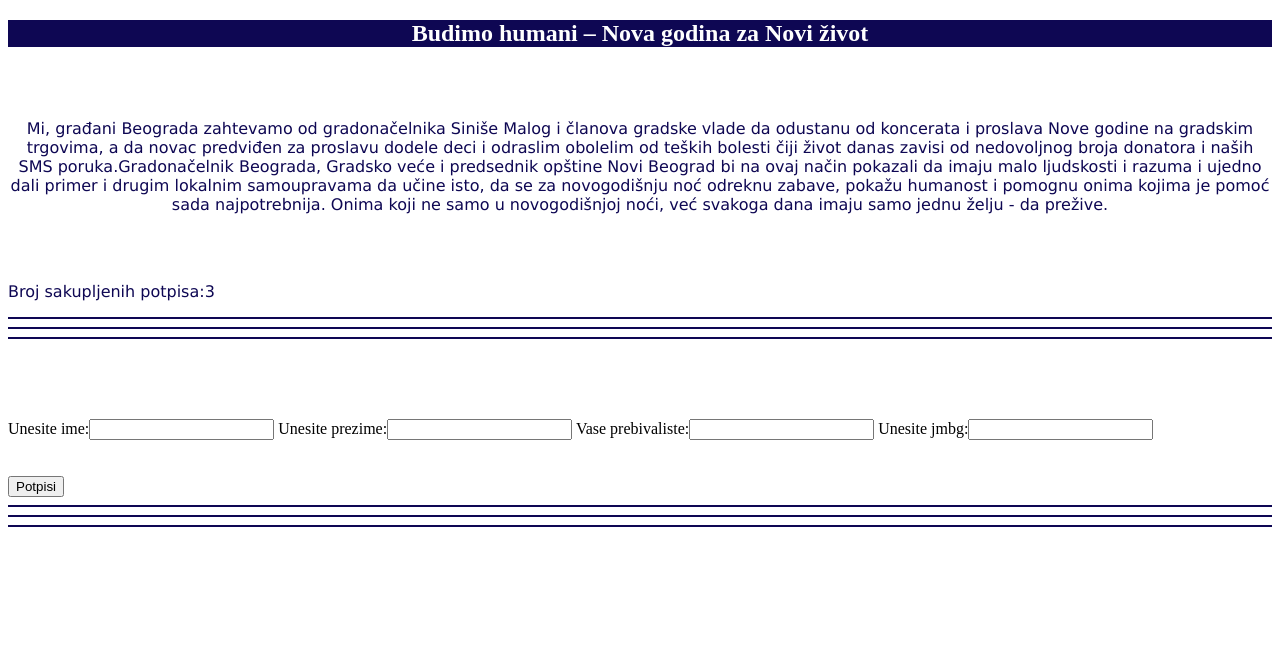
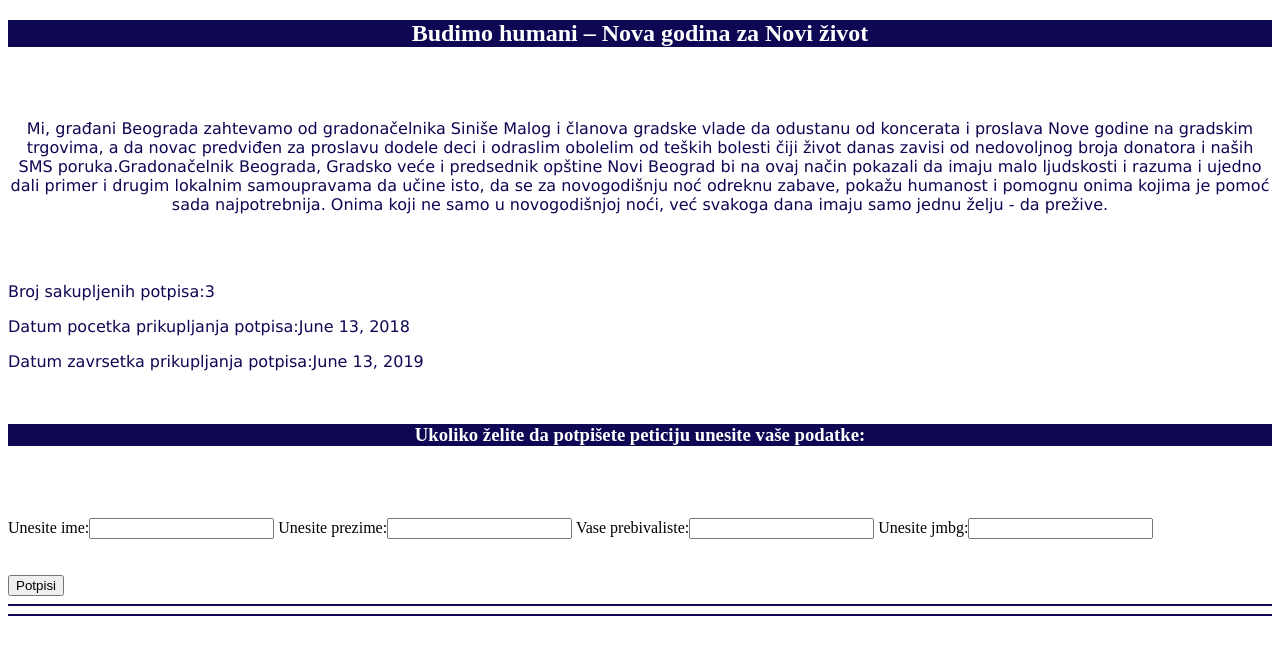
Before and after one commit to cuoresportiv0/Django-petition-application, a Django app: page /1/ in a window 1280 px wide. Shown: the top 655 px of the page. Run offline with Django 3.2, Linux system fonts and the light colour scheme; data comes from the database, SQL or seed files in the repository.

Commit message:
Finalna verzija.

```diff
--- a/peticija/templates/peticija/detalji.html
+++ b/peticija/templates/peticija/detalji.html
@@ -14,10 +14,13 @@
 <br>
 <br>
 <p align="left" style="font-family:verdana;"><font color=#0e0753>Broj sakupljenih potpisa:{{peticij.broj_potpisa}}</font></p>
-<hr color=#0e0753>
-<hr color=#0e0753>
-<hr color=#0e0753>
-<br>
+<p style="font-family:verdana; color:#0e0753">Datum pocetka prikupljanja potpisa:{{peticij.datum_pocetka}}</p>
+<p style="font-family:verdana; color:#0e0753">Datum zavrsetka prikupljanja potpisa:{{peticij.datum_zavrsetka}}</p><br>
+
+<h3 align="center" style="background-color:#0e0753;" ><font color="white">Ukoliko želite da potpišete peticiju unesite vaše podatke:</font></h3>
+
+
+
 <br>
 <br>
 
@@ -31,9 +34,12 @@
     <br>
     <br>
      <input type="submit" value="Potpisi" >
-<hr color=#0e0753>
-<hr color=#0e0753>
+    <br>
+
     <hr color=#0e0753>
+    <hr color=#0e0753>
+
+
 </form>
 </body>
 </html>
```
Also changed, not shown: peticija/templates/peticija/pocetna.html (+6 -2 lines).
